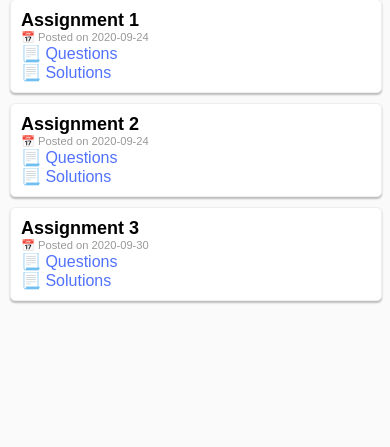
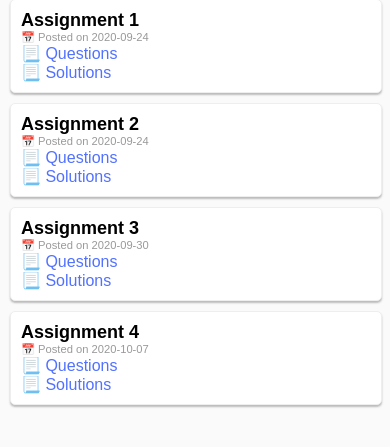
Before and after one commit to Darin1123/me, a PHP site: page /4e03/index.html in a window 390 px wide. Shown: the part 331-778 px from the top of the page. Run offline with PHP 8.4, Linux system fonts and the light colour scheme.

Commit message:
add a4 files

```diff
--- a/4e03/index.html
+++ b/4e03/index.html
@@ -254,6 +254,12 @@
             📃 <a class="nav-link" href="files/assignment_3.pdf">Questions</a><br/>
             📃 <a class="nav-link" href="files/assignment_3_solns.pdf">Solutions</a><br/>
         </div>
+        <div class="assignments-links pointer">
+            <span class="title">Assignment 4</span><br>
+            <span class="sub-info">📅 Posted on 2020-10-07</span><br/>
+            📃 <a class="nav-link" href="files/assignment_4.pdf">Questions</a><br/>
+            📃 <a class="nav-link" href="files/assignment_4_solns.pdf">Solutions</a><br/>
+        </div>
     </div>
 </main>
 <script type="text/javascript" src="../lib/jquery.js"></script>
--- a/4hc3/css/index.css
+++ b/4hc3/css/index.css
@@ -132,13 +132,13 @@ nav #title:hover {
     }
 
     .container #card {
-        width: 320px;
+        width: 280px;
         height: 280px;
         padding: 0;
     }
 
     .container #card #img-box {
-        width: 320px;
+        width: 280px;
         height: 320px;
     }
 }
```
Also changed, not shown: 2 other files.
